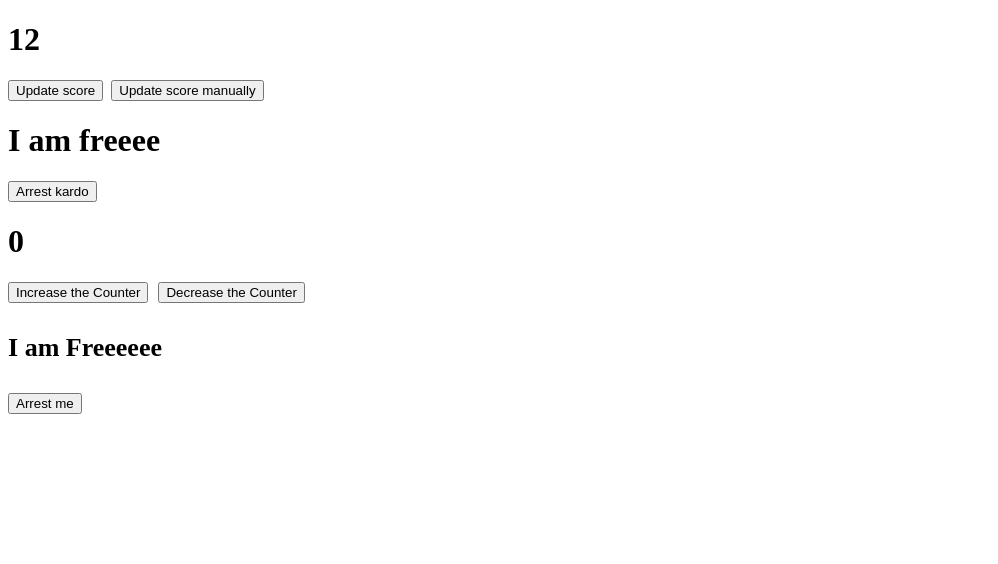
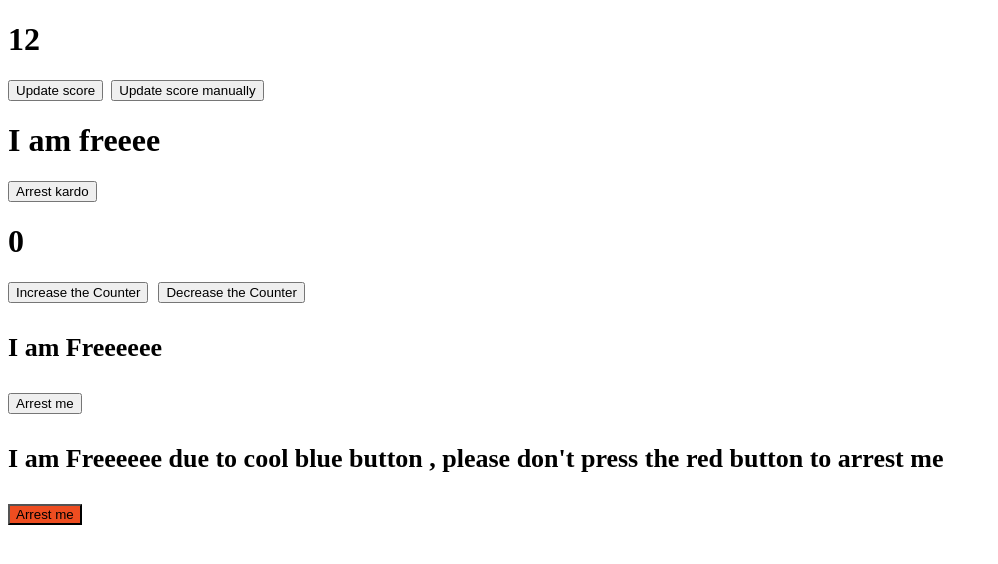
Before and after one commit to chetnasoni1310/Web_Development, a React app in the folder React/React Sheryians/use-State/: page / in a window 1280 px wide. Shown: the top 564 px of the page, without its empty margins (0-998 px from the left). Built offline with nearby package versions, Linux system fonts and the light colour scheme; the HTML template or start-up script is replaced by a standard one.

Commit message:
'Implement button text and color changes based on the condition in object in useState react'

```diff
--- a/React/React Sheryians/use-State/src/App.jsx
+++ b/React/React Sheryians/use-State/src/App.jsx
@@ -4,6 +4,7 @@ import BasicUsestate from './Component/Basic-usestate'
 import ToggleuseState from './Component/toggleuseState'
 import ValueIncrementor from './Component/ValueIncrementor'
 import ObjectUsestate from './Component/InObjectIntermediateUsestate'
+import AdvanceButtonColorChanging from './Component/AdvanceButtonColorChanging'
 
 function App() {
   return (
@@ -12,6 +13,7 @@ function App() {
      <ToggleuseState/>
      <ValueIncrementor/>
      <ObjectUsestate/>
+     <AdvanceButtonColorChanging/>
     </div>
   )
 }
--- /dev/null
+++ b/React/React Sheryians/use-State/src/Component/AdvanceButtonColorChanging.jsx
@@ -0,0 +1,23 @@
+import React, { useState } from 'react'
+
+function AdvanceButtonColorChanging() {
+
+ const [objValue , setValues] = useState({
+                                name:"I",
+                                isFree:true
+                            })
+
+   return (
+     <div>
+       <h6 style={{fontSize:"26px" , margin:"30px 0"}}>{objValue.name} am {objValue.isFree ? " Freeeeee due to cool blue button , please don't press the red button to arrest me " : " Arrested due to that bully red button presser , please set me free by this blue button"}</h6>
+       <button onClick={()=>setValues(
+         (prev)=>({
+             ...prev,
+             isFree: !prev.isFree
+         })
+       )}  className={`advanceButton ${objValue.isFree ? 'isFree' : 'isArrested'}`}>{!objValue.isFree ? "Set me Free" : "Arrest me"}</button>
+     </div>
+   )
+}
+
+export default AdvanceButtonColorChanging
--- a/React/React Sheryians/use-State/src/index.css
+++ b/React/React Sheryians/use-State/src/index.css
@@ -5,3 +5,11 @@
   /* color: aliceblue;
   background-color: rgb(64, 169, 211); */
 }
+
+
+.advanceButton.isFree{
+   background-color: rgb(238, 77, 32);
+}
+.advanceButton.isArrested{
+   background-color: rgb(64, 169, 211);
+}
```
